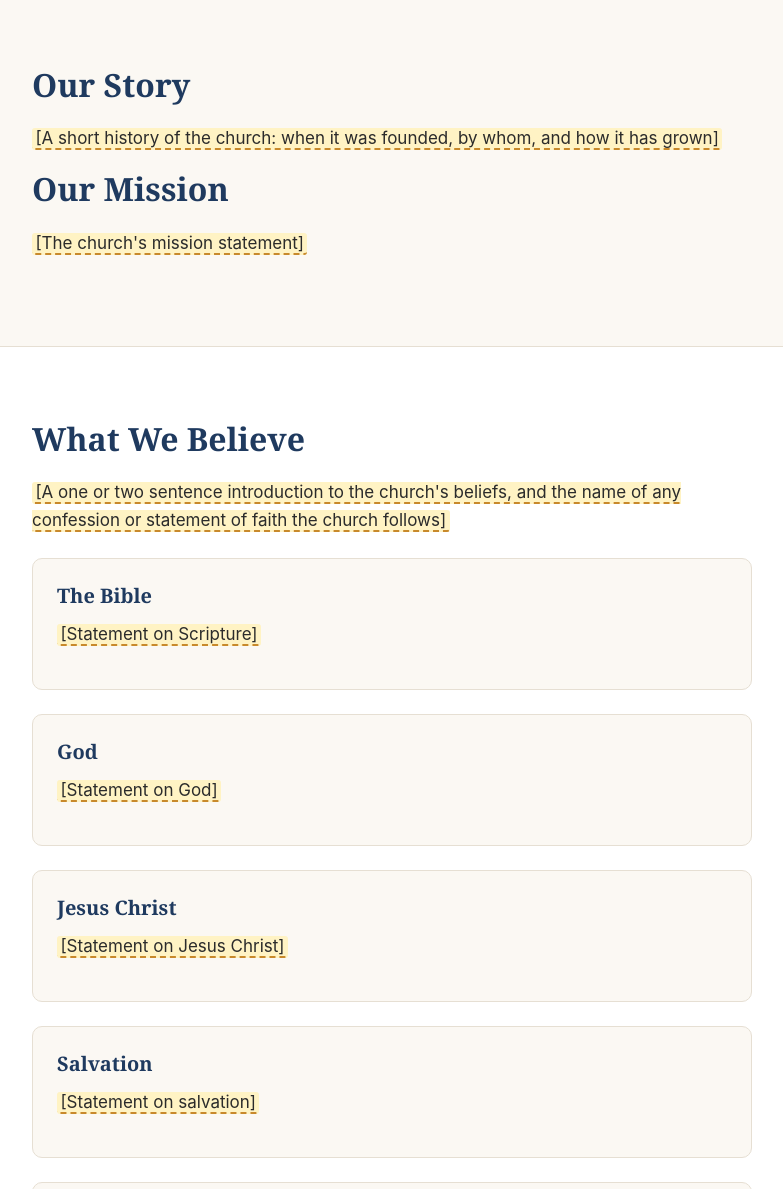
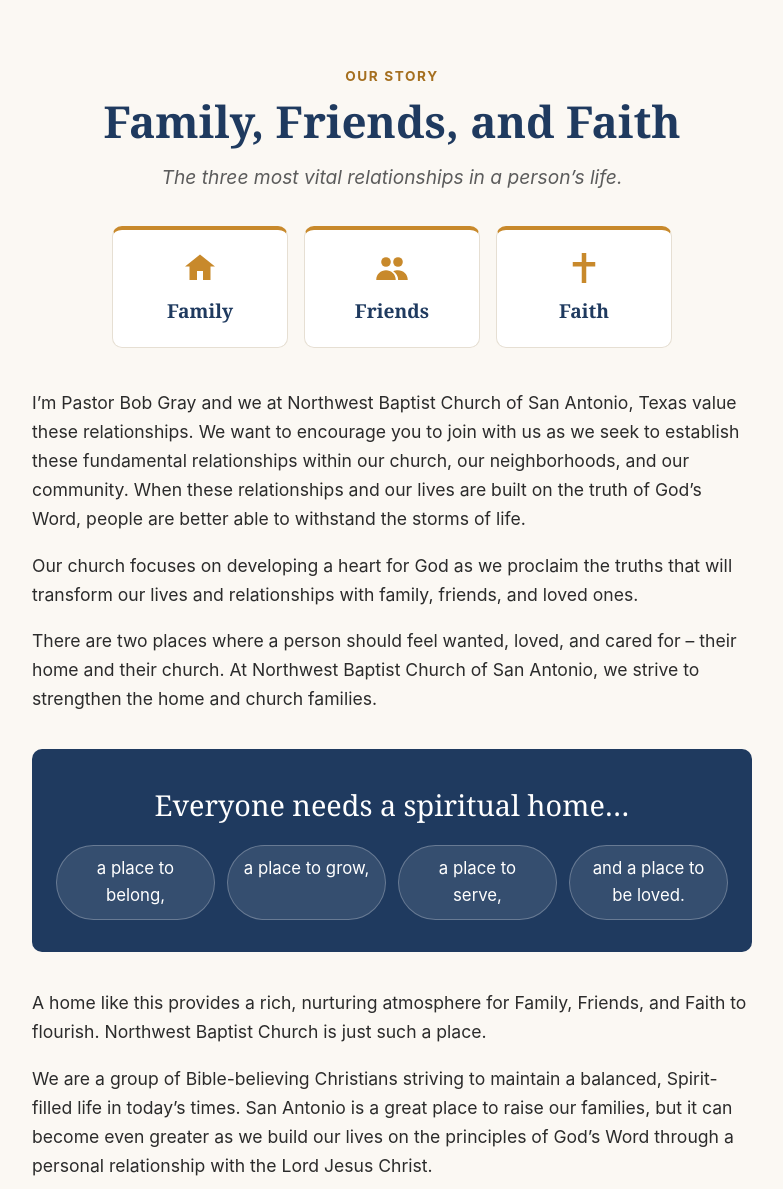
Before and after one commit to mpierce1766-cpu/nwbc-website, a plain HTML site: page about.html in a window 1280 px wide. Shown: the part 340-1529 px from the top of the page, without its empty margins (248-1031 px from the left). Drawn offline with Linux system fonts and the light colour scheme.

Commit message:
Add Pastor Gray's Family, Friends, and Faith text to Our Story
Co-Authored-By: Claude Opus 5.5 <noreply@anthropic.com>
Claude-Session: https://claude.ai/code/session_01GmASyK8rUaPCy8PZuia9tk

```diff
--- a/about.html
+++ b/about.html
@@ -42,9 +42,40 @@
 
     <section class="section">
       <div class="container narrow">
-        <h2>Our Story</h2>
-        <p><span class="placeholder">[A short history of the church: when it was founded, by whom, and how it has grown]</span></p>
-        <h2>Our Mission</h2>
+        <p class="eyebrow">Our Story</p>
+        <h2 class="story-title">Family, Friends, and Faith</h2>
+        <p class="lead">The three most vital relationships in a person&rsquo;s life.</p>
+
+        <ul class="pillars" aria-label="Family, Friends, and Faith">
+          <li><svg viewBox="0 0 24 24" aria-hidden="true"><path d="M12 3 2 11h3v9h5v-6h4v6h5v-9h3z" fill="currentColor"/></svg><span>Family</span></li>
+          <li><svg viewBox="0 0 24 24" aria-hidden="true"><circle cx="8" cy="8" r="3.2" fill="currentColor"/><circle cx="16" cy="8" r="3.2" fill="currentColor"/><path d="M1.5 20c0-4 3-6.5 6.5-6.5s6.5 2.5 6.5 6.5zM12.8 14.2c1-.5 2-.7 3.2-.7 3.5 0 6.5 2.5 6.5 6.5h-6.4c0-2.4-1.2-4.4-3.3-5.8z" fill="currentColor"/></svg><span>Friends</span></li>
+          <li><svg viewBox="0 0 24 24" aria-hidden="true"><path d="M10.5 2h3v6h6v3h-6v11h-3V11h-6V8h6z" fill="currentColor"/></svg><span>Faith</span></li>
+        </ul>
+
+        <div class="story">
+          <p>I&rsquo;m Pastor Bob Gray and we at Northwest Baptist Church of San Antonio, Texas value these relationships. We want to encourage you to join with us as we seek to establish these fundamental relationships within our church, our neighborhoods, and our community. When these relationships and our lives are built on the truth of God&rsquo;s Word, people are better able to withstand the storms of life.</p>
+          <p>Our church focuses on developing a heart for God as we proclaim the truths that will transform our lives and relationships with family, friends, and loved ones.</p>
+          <p>There are two places where a person should feel wanted, loved, and cared for &ndash; their home and their church. At Northwest Baptist Church of San Antonio, we strive to strengthen the home and church families.</p>
+
+          <figure class="pull-quote">
+            <blockquote>
+              <p>Everyone needs a spiritual home&hellip;</p>
+              <ul class="places">
+                <li>a place to belong,</li>
+                <li>a place to grow,</li>
+                <li>a place to serve,</li>
+                <li>and a place to be loved.</li>
+              </ul>
+            </blockquote>
+          </figure>
+
+          <p>A home like this provides a rich, nurturing atmosphere for Family, Friends, and Faith to flourish. Northwest Baptist Church is just such a place.</p>
+          <p>We are a group of Bible-believing Christians striving to maintain a balanced, Spirit-filled life in today&rsquo;s times. San Antonio is a great place to raise our families, but it can become even greater as we build our lives on the principles of God&rsquo;s Word through a personal relationship with the Lord Jesus Christ.</p>
+          <p>We invite you to come, see, and be a part of a church desiring to strengthen your faith, build strong marriages, raise godly children, develop new and meaningful friendships, and help others do the same. We believe you will find a warm welcome and good reason to make our church your spiritual home.</p>
+          <p class="signature">&mdash; Pastor Bob Gray</p>
+        </div>
+
+        <h2 style="margin-top:3rem;">Our Mission</h2>
         <p><span class="placeholder">[The church's mission statement]</span></p>
       </div>
     </section>
--- a/css/style.css
+++ b/css/style.css
@@ -293,3 +293,82 @@ p { margin: 0 0 1em; }
 }
 
 .photo { width: 100%; height: auto; border-radius: var(--radius); box-shadow: 0 6px 20px rgba(0,0,0,0.12); }
+
+/* ---------- Our Story (About page) ---------- */
+.eyebrow {
+  text-transform: uppercase;
+  letter-spacing: 0.12em;
+  font-size: 0.85rem;
+  font-weight: 700;
+  color: var(--color-accent-dark);
+  margin-bottom: 0.4rem;
+  text-align: center;
+}
+.story-title { text-align: center; font-size: clamp(2rem, 5vw, 2.75rem); margin-bottom: 0.3em; }
+.lead { text-align: center; font-size: 1.2rem; color: var(--color-muted); font-style: italic; }
+
+.pillars {
+  list-style: none;
+  padding: 0;
+  margin: 2rem auto 2.5rem;
+  display: grid;
+  grid-template-columns: repeat(3, 1fr);
+  gap: 1rem;
+  max-width: 560px;
+}
+.pillars li {
+  display: flex;
+  flex-direction: column;
+  align-items: center;
+  gap: 0.6rem;
+  background: var(--color-surface);
+  border: 1px solid var(--color-border);
+  border-top: 4px solid var(--color-accent);
+  border-radius: var(--radius);
+  padding: 1.25rem 0.5rem;
+  font-family: var(--font-heading);
+  font-size: 1.2rem;
+  font-weight: bold;
+  color: var(--color-primary);
+}
+.pillars svg { width: 36px; height: 36px; color: var(--color-accent); }
+
+.story p { font-size: 1.1rem; }
+
+.pull-quote { margin: 2.25rem 0; }
+.pull-quote blockquote {
+  margin: 0;
+  background: var(--color-primary);
+  color: #fff;
+  border-radius: var(--radius);
+  padding: 2rem 1.5rem;
+  text-align: center;
+}
+.pull-quote blockquote > p {
+  font-family: var(--font-heading);
+  font-size: clamp(1.4rem, 3.5vw, 1.8rem);
+  margin-bottom: 1rem;
+}
+.places {
+  list-style: none;
+  padding: 0;
+  margin: 0;
+  display: grid;
+  grid-template-columns: repeat(auto-fit, minmax(140px, 1fr));
+  gap: 0.75rem;
+}
+.places li {
+  background: rgba(255,255,255,0.1);
+  border: 1px solid rgba(255,255,255,0.25);
+  border-radius: 999px;
+  padding: 0.55rem 0.9rem;
+  font-size: 1.05rem;
+}
+.signature {
+  font-family: var(--font-heading);
+  font-style: italic;
+  font-size: 1.3rem !important;
+  color: var(--color-primary);
+  text-align: right;
+  margin-top: 1.5rem;
+}
```
Also changed, not shown: 1 other file.
